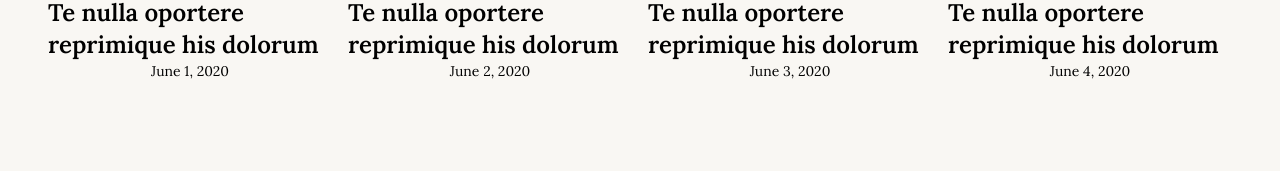
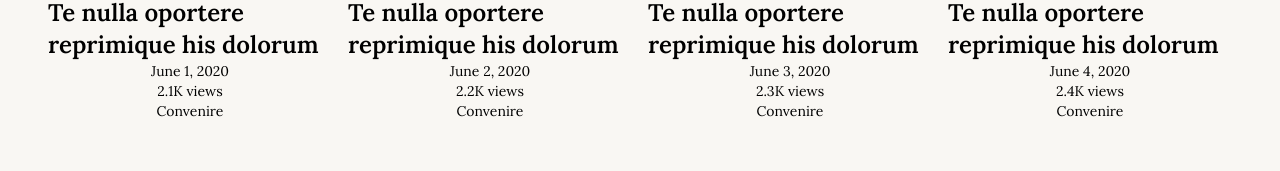
Before and after one commit to Prakshal2412/PracticeWeb, a React (Vite) app in the folder Frontend/: page /resources in a window 1280 px wide. Shown: the part 557-728 px from the top of the page. Built offline with nearby package versions, Linux system fonts and the light colour scheme.

Commit message:
productPage

```diff
--- a/Frontend/src/pages/products/SingleProduct.jsx
+++ b/Frontend/src/pages/products/SingleProduct.jsx
@@ -1,9 +1,12 @@
-import React from 'react'
+import React, { useEffect } from 'react'
 import { useLoaderData } from 'react-router-dom'
 
 const SingleProduct = () => {
     const item =useLoaderData();
-    console.log(item)
+
+    useEffect(()=>{
+        window.scrollTo(0,0);
+    })
 
   return (
     <section className='min-h-dvh md:flex justify-center items-center md:bg-eggshell'>
@@ -15,7 +18,7 @@ const SingleProduct = () => {
             </picture>
             <div className='px-8'>
                 <h1 className='text-4xl mt-12 text-[#1b2629]'>{item.name}</h1>
-                <p className='mt-6'>Lorem ipsum dolor sit amet consectetur adipisicing elit. Aut nesciunt ab autem ullam dolorum similique saepe error quidem nam.</p>
+                <p className='mt-6'>Lorem ipsum dolor elit. Aut nesciunt ab autem ullam dolorum similique saepe error quidem nam.</p>
 
                 <article className='bg-rose-50 mt-6 p-5 rounded'>
                     <h2 className='text-xl font-semibold ml-2'>Preparation time</h2>
--- a/Frontend/src/pages/resources/Resources.jsx
+++ b/Frontend/src/pages/resources/Resources.jsx
@@ -50,8 +50,8 @@ const Resources = () => {
                             <img src={blog.imgSrc} alt={blog.title} />
                             <h3 className='text-2xl font-semibold'>{blog.title}</h3>
                             <p className='text-sm'>{blog.date}</p>
-                            {/* <p className='text-sm'>{blog.views}</p> */}
-                            {/* <p className='text-sm'>{blog.category}</p> */}
+                            <p className='text-sm'>{blog.views}</p>
+                            <p className='text-sm'>{blog.category}</p>
                         </div>
                     ))
                 }
```
